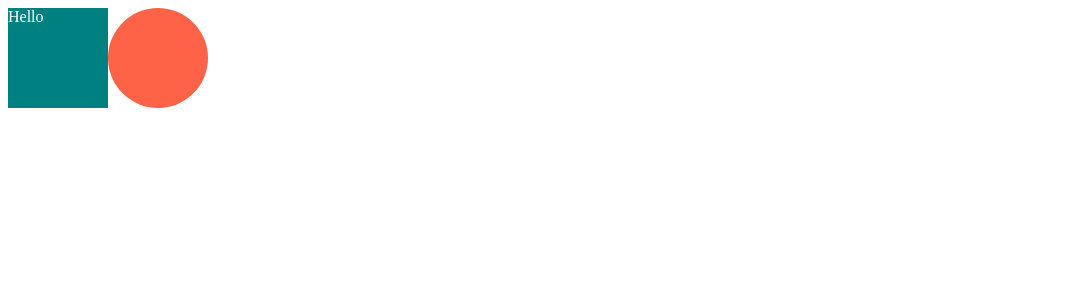
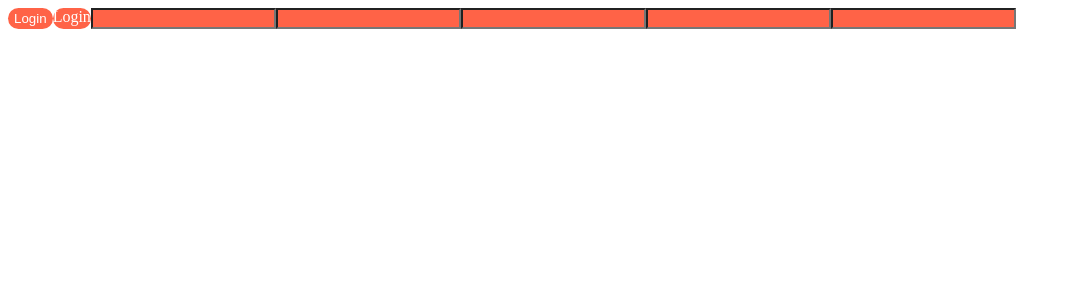
Before and after one commit to ChoSeoyoung/ReactJS-master, a React (Create React App) app in the folder react-masterclass/: page / in a window 1280 px wide. Shown: the top 300 px of the page, without its empty margins (0-1071 px from the left). Built offline with nearby package versions, Linux system fonts and the light colour scheme.

Commit message:
As and Attrs

```diff
--- a/react-masterclass/src/App.js
+++ b/react-masterclass/src/App.js
@@ -3,23 +3,26 @@
 const Father = styled.div`
   display: flex;
 `;
-const Box = styled.div`
-  background-color: ${(props)=>props.bgColor};
-  width: 100px;
-  height: 100px;
+const Btn = styled.button`
+  color: white;
+  background-color: tomato;
+  border: 0;
+  border-radius: 15px;
 `;
-const Circle = styled(Box)`
-  border-radius: 50px;
-`;
-const Text = styled.span`
-  color: white;
+const Input = styled.input.attrs({required: true, minLength:10})`
+  background-color: tomato;
 `;
 
 function App() {
   return(
-  <Father>
-    <Box bgColor="teal"><Text>Hello</Text></Box>
-    <Circle bgColor="tomato"/>
+  <Father as="header">
+    <Btn>Login</Btn>
+    <Btn as="a">Login</Btn>
+    <Input />
+    <Input />
+    <Input />
+    <Input />
+    <Input />
   </Father>)
 }
 
```
